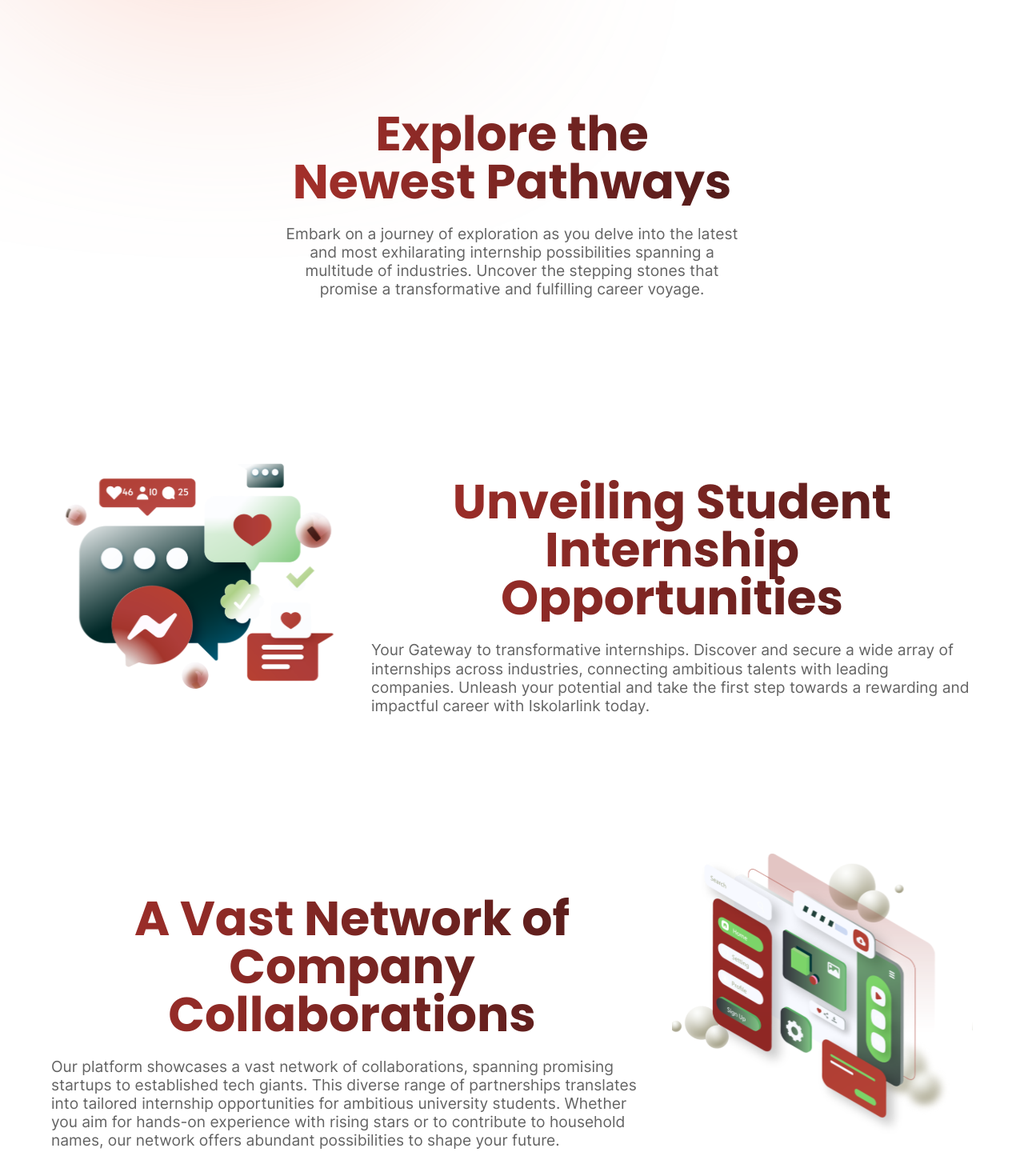
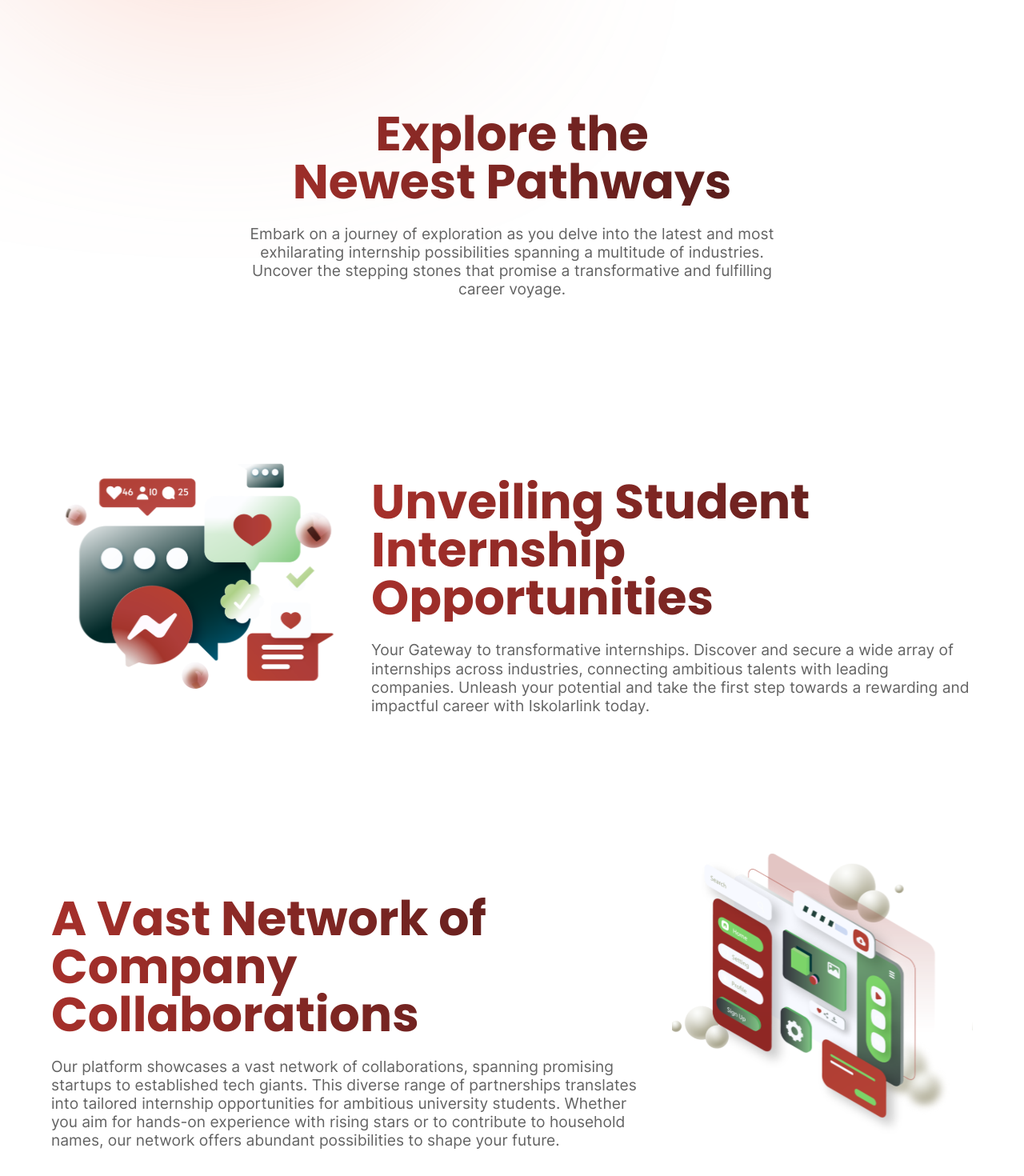
Before and after one commit to jnvillamor/Iskolarlink-v2.0, a React (Vite) app: page / in a window 1280 px wide. Shown: the part 640-2110 px from the top of the page at 80% size. Built offline with nearby package versions, Linux system fonts and the light colour scheme.

Commit message:
Hotfix: Fix the alignment for headers in different screen size

```diff
--- a/src/pages/landingPage/HomePage.tsx
+++ b/src/pages/landingPage/HomePage.tsx
@@ -29,8 +29,8 @@ const Section1 = () => {
 const Section2 = () => {
   return (
     <div className='my-[120px] flex flex-col gap-[80px] md:gap-[160px] 2xl:px-32 lg:px-16 px-6'>
-      <div className='mx-auto text-center lg:w-1/2'>
-        <h1 className='mb-6 text-center textGradient1'>
+      <div className='mx-auto text-center lg:w-3/5'>
+        <h1 className='mb-6 textGradient1'>
           Explore the <br /> Newest Pathways
         </h1>
         <p className='text-secondary font-Inter'>
@@ -44,7 +44,7 @@ const Section2 = () => {
           <img src='/images/homepage-section-hero-1.svg' alt='hero' className='w-full' />
         </div>
         <div className='w-full text-center lg:text-left lg:w-2/3 pt-16'>
-          <h1 className='mb-6 text-center textGradient1'>Unveiling Student Internship Opportunities</h1>
+          <h1 className='mb-6 textGradient1'>Unveiling Student Internship Opportunities</h1>
           <p className='text-secondary font-Inter'>
             Your Gateway to transformative internships. Discover and secure a wide array of internships across industries, connecting ambitious
             talents with leading companies. Unleash your potential and take the first step towards a rewarding and impactful career with Iskolarlink
@@ -58,7 +58,7 @@ const Section2 = () => {
           <img src='/images/homepage-section-hero-2.svg' alt='hero' className='w-full' />
         </div>
         <div className='w-full text-center lg:text-left lg:w-2/3 pt-16'>
-          <h1 className='mb-6 text-center textGradient1'>A Vast Network of Company Collaborations</h1>
+          <h1 className='mb-6 textGradient1'>A Vast Network of Company Collaborations</h1>
           <p className='text-secondary font-Inter'>
             Our platform showcases a vast network of collaborations, spanning promising startups to established tech giants. This diverse range of
             partnerships translates into tailored internship opportunities for ambitious university students. Whether you aim for hands-on experience
```
